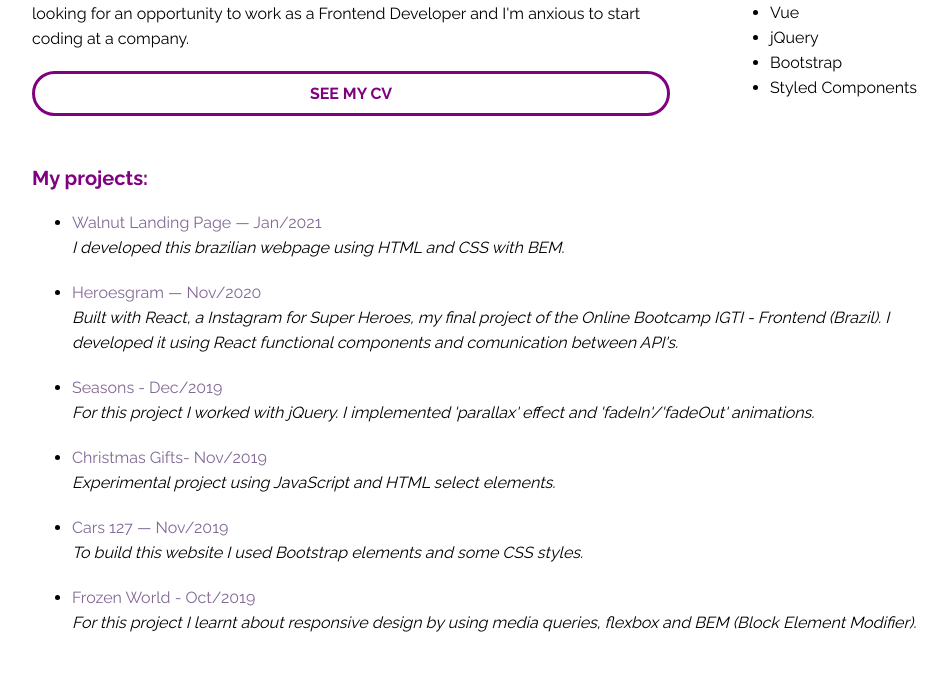
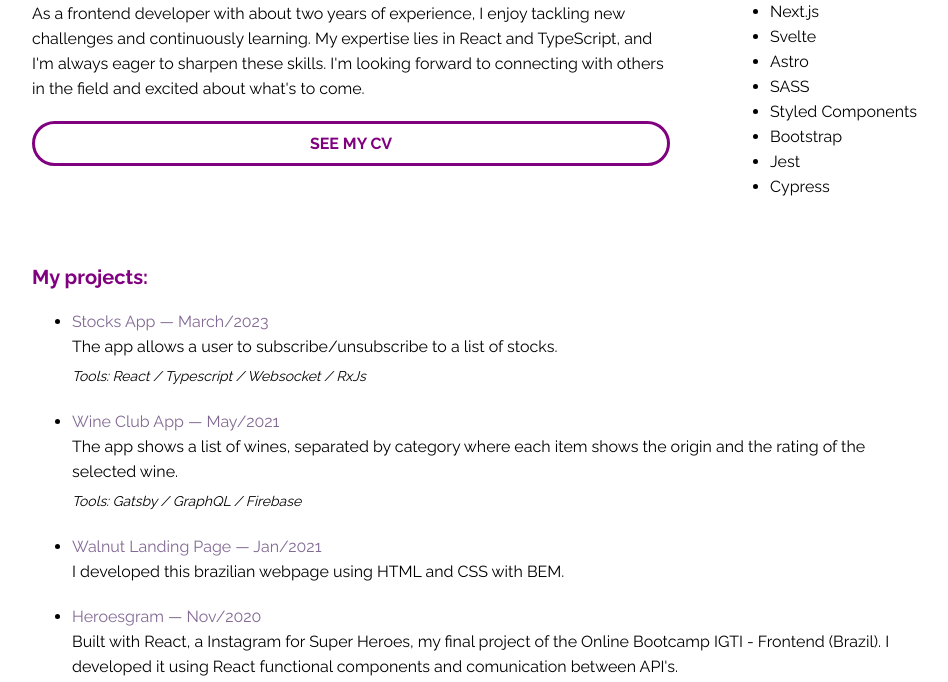
Before and after one commit to tchiarello/personal-website, a plain HTML site: page index.html in a window 1280 px wide. Shown: the part 970-1652 px from the top of the page, without its empty margins (158-1106 px from the left). Drawn offline with Linux system fonts and the light colour scheme; a script that the page names is missing.

Commit message:
feat: update projects list and skills

```diff
--- a/css/style.css
+++ b/css/style.css
@@ -170,8 +170,12 @@ a {
 }
 
 .projects-list-items p {
+  margin: 0 0 4px
+}
+
+.projects-list-items span {
   font-style: italic;
-  margin-top: 0;
+  font-size: 14px;
 }
 
 .social-media {
--- a/index.html
+++ b/index.html
@@ -36,14 +36,10 @@
             currently living in Berlin, Germany.
           </p>
           <p class="description2">
-            I have bachelor degree in Brazilian Law. I have always tried to
-            analyze each case precisely. However, I shifted my career a bit and
-            I'm venturing into technology. I'm looking for an opportunity to
-            work as a Frontend Developer and I'm anxious to start coding at a
-            company.
+            As a frontend developer with about two years of experience, I enjoy tackling new challenges and continuously learning. My expertise lies in React and TypeScript, and I'm always eager to sharpen these skills. I'm looking forward to connecting with others in the field and excited about what's to come.
           </p>
           <a
-            href="tatiane-chiarello-cv.pdf"
+            href="resume-tatiane-chiarello.pdf"
             class="about-me-button"
             target="_blank"
             >See my CV</a
@@ -56,12 +52,16 @@
             <li>HTML5</li>
             <li>CSS3</li>
             <li>JavaScript</li>
+            <li>TypeScript</li>
             <li>React</li>
-            <li>Angular</li>
-            <li>Vue</li>
-            <li>jQuery</li>
+            <li>Next.js</li>
+            <li>Svelte</li>
+            <li>Astro</li>
+            <li>SASS</li>
+            <li>Styled Components</li>
             <li>Bootstrap</li>
-            <li>Styled Components</li>
+            <li>Jest</li>
+            <li>Cypress</li>
           </ul>
         </div>
       </section>
@@ -69,6 +69,36 @@
       <section class="wrap projects-container">
         <p class="projects-title">My projects:</p>
         <ul class="projects-list-items">
+          <li>
+            <a
+              href="https://github.com/tchiarello/react-websocket-rxjs-stocks-app"
+              target="_blank"
+              class="projects-list-title"
+            >
+              Stocks App — March/2023</a
+            >
+            <p>
+              The app allows a user to subscribe/unsubscribe to a list of stocks.
+            </p>
+            <span>
+              Tools: React / Typescript / Websocket / RxJs
+            </span>
+          </li>
+          <li>
+            <a
+              href="https://github.com/tchiarello/gatsby-wine-club"
+              target="_blank"
+              class="projects-list-title"
+            >
+              Wine Club App — May/2021</a
+            >
+            <p>
+              The app shows a list of wines, separated by category where each item shows the origin and the rating of the selected wine.
+            </p>
+            <span>
+              Tools: Gatsby / GraphQL / Firebase
+            </span>
+          </li>
           <li>
             <a
               href="https://walnut.tatianechiarello.dev/"
```
